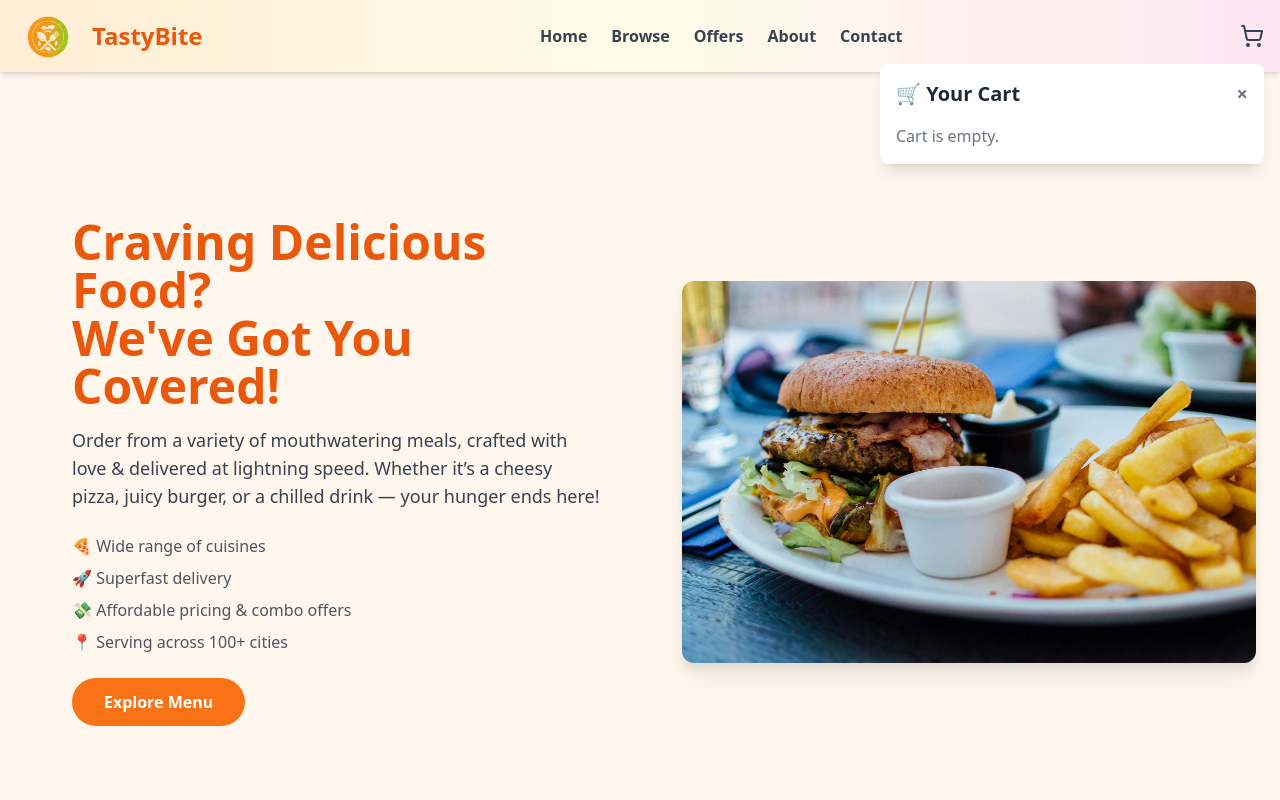
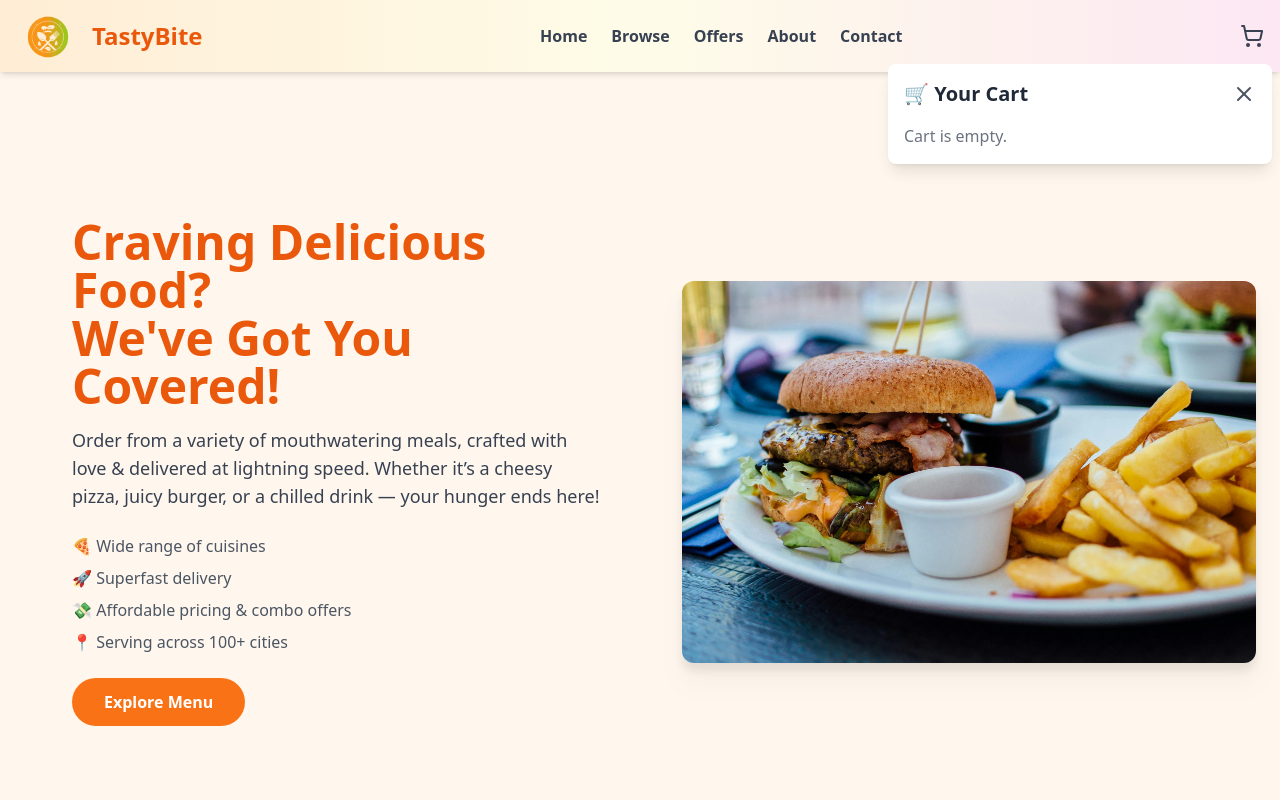
Before and after one commit to nirbhay9105/tastybite-food-app, a React (Vite) app: page / in a window 1280 px wide. Both pictures are taken after a click on the element 1251 px from the left and 36 px from the top of the page. Shown: the top 800 px of the page. Built offline with nearby package versions, Linux system fonts and the light colour scheme.

Commit message:
Update cart.jsx

```diff
--- a/src/components/cart.jsx
+++ b/src/components/cart.jsx
@@ -1,25 +1,28 @@
 import { useCart } from "../context/CartContext";
+import { X } from "lucide-react"; // for close icon
 
 function Cart() {
-  const { cartItems, removeFromCart, updateQty, total, isCartOpen, toggleCart } = useCart();
+  const {
+    cartItems,
+    removeFromCart,
+    updateQty,
+    total,
+    isCartOpen,
+    toggleCart
+  } = useCart();
 
   if (!isCartOpen) return null;
 
   return (
-    <div className="fixed top-16 right-4 w-96 bg-white shadow-lg rounded-lg p-4 z-50">
-
-      {/* Header with Close Button */}
+    <div className="fixed top-16 right-2 w-[95%] sm:w-96 bg-white shadow-lg rounded-lg p-4 z-50 max-h-[80vh] overflow-y-auto">
+      {/* Header with close */}
       <div className="flex justify-between items-center mb-4">
         <h2 className="text-xl font-bold">🛒 Your Cart</h2>
-        <button
-          onClick={toggleCart}
-          className="text-gray-500 hover:text-red-500 text-xl font-bold"
-        >
-          &times;
+        <button onClick={toggleCart} className="text-gray-600 hover:text-red-500">
+          <X className="w-6 h-6" />
         </button>
       </div>
 
-      {/* Cart Content */}
       {cartItems.length === 0 ? (
         <p className="text-gray-500">Cart is empty.</p>
       ) : (
@@ -27,14 +30,17 @@ function Cart() {
           {cartItems.map((item) => (
             <div
               key={item.name}
-              className="flex items-center justify-between border-b pb-2"
+              className="flex items-center justify-between border-b pb-2 gap-2"
             >
+              {/* Left Text Content */}
               <div className="flex-1 min-w-0">
-  <h3 className="font-semibold break-words">{item.name}</h3>
-  <p className="text-sm text-gray-600">₹{item.price}</p>
-</div>
+                <h3 className="font-semibold text-sm break-words truncate sm:text-base">
+                  {item.name}
+                </h3>
+                <p className="text-xs sm:text-sm text-gray-600">₹{item.price}</p>
+              </div>
 
-
+              {/* Qty and Remove */}
               <div className="flex items-center gap-2">
                 <button
                   onClick={() => updateQty(item.name, item.qty - 1)}
@@ -52,7 +58,7 @@ function Cart() {
 
                 <button
                   onClick={() => removeFromCart(item.name)}
-                  className="ml-4 text-red-500"
+                  className="text-red-500"
                 >
                   ❌
                 </button>
@@ -60,14 +66,11 @@ function Cart() {
             </div>
           ))}
 
-          {/* Total & Place Order */}
+          {/* Total and Place Order */}
           <div className="text-right mt-4 text-lg font-semibold">
             Total: ₹{total}
           </div>
-
-          <button
-            className="w-full px-6 py-2 mt-2 bg-orange-500 text-white rounded-full font-semibold hover:bg-orange-600 transition"
-          >
+          <button className="w-full mt-2 px-8 py-2 bg-orange-500 text-white rounded-full font-semibold hover:bg-orange-600 transition">
             Place Order
           </button>
         </div>
```
